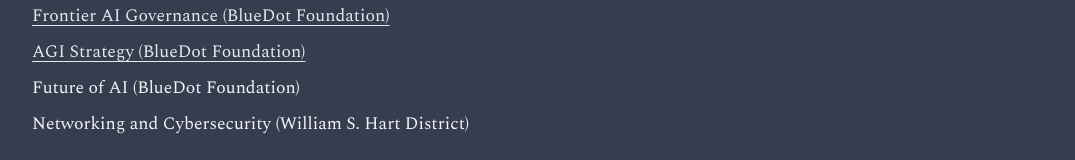
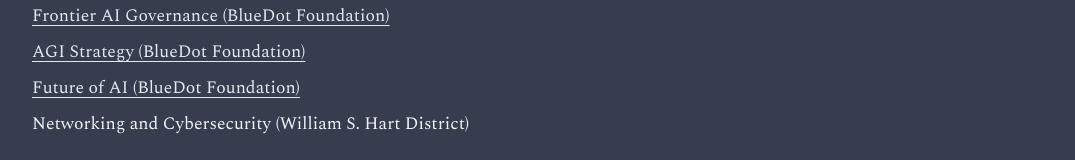
Before and after one commit to alieldaoushyuci/portfolio, a Next.js app: page /skills in a window 1280 px wide. Shown: the part 1087-1247 px from the top of the page, without its empty margins (168-1243 px from the left). Built offline with nearby package versions, Linux system fonts and the light colour scheme.

Commit message:
Link Future of AI certificate

```diff
--- a/app/skills/page.jsx
+++ b/app/skills/page.jsx
@@ -86,7 +86,11 @@ export default function Skills() {
                   AGI Strategy (BlueDot Foundation)
                 </a>
               </li>
-              <li>Future of AI (BlueDot Foundation)</li>
+              <li>
+                <a href="https://bluedot.org/certification?id=recmIdDC681FaWKcr" target="_blank" rel="noopener noreferrer">
+                  Future of AI (BlueDot Foundation)
+                </a>
+              </li>
               <li>Networking and Cybersecurity (William S. Hart District)</li>
             </ul>
           </div>
--- a/src/data/page-updates.js
+++ b/src/data/page-updates.js
@@ -7,5 +7,5 @@ export const PAGE_UPDATES = {
   '/experience': '2026-10-06',
   '/involvement': '2026-10-31',
   '/projects': '2026-10-06',
-  '/skills': '2026-10-31',
+  '/skills': '2026-11-02',
 };
```
Also changed, not shown: 32 other files (tests, documents, lock files or other folders).
